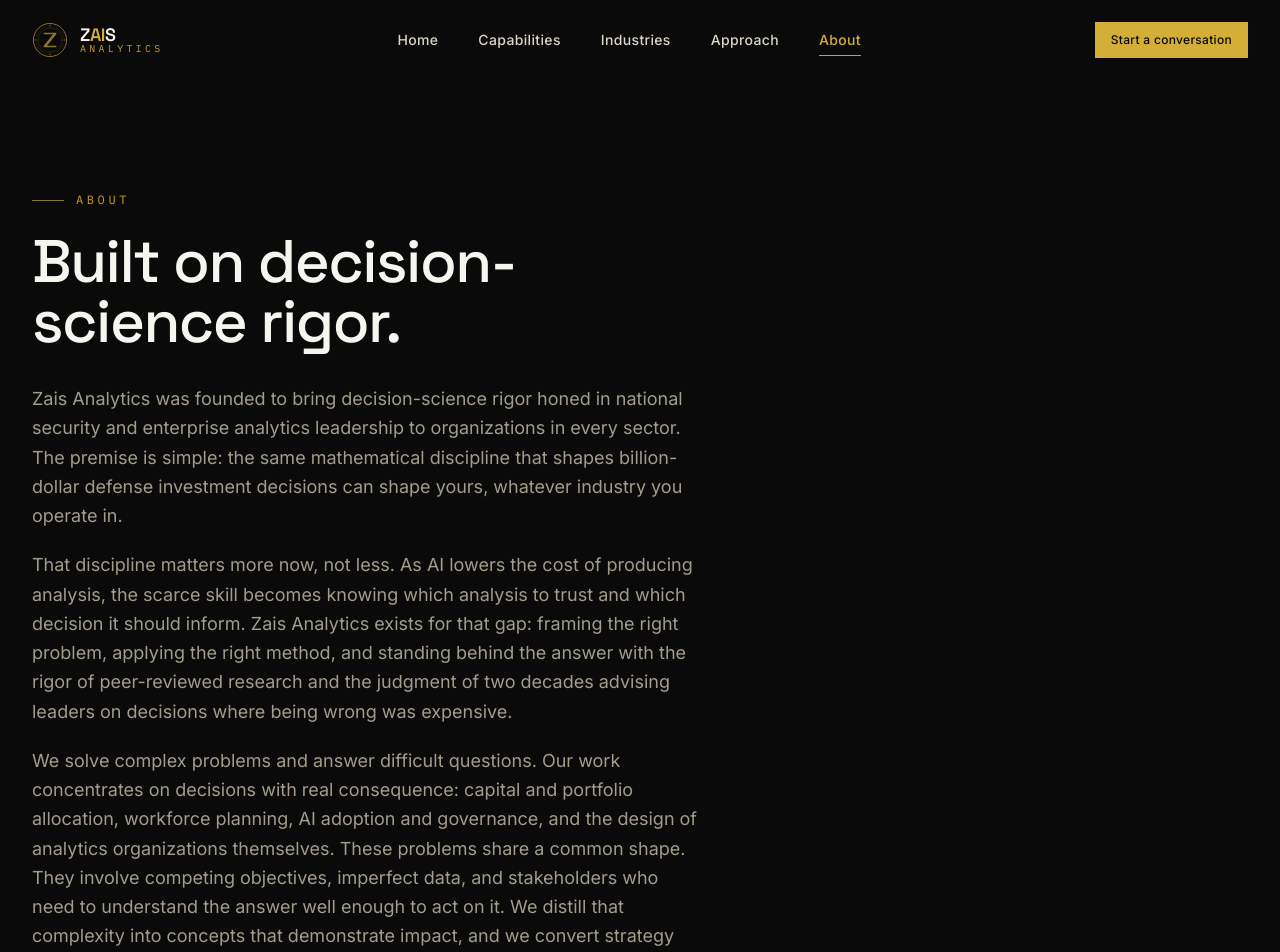
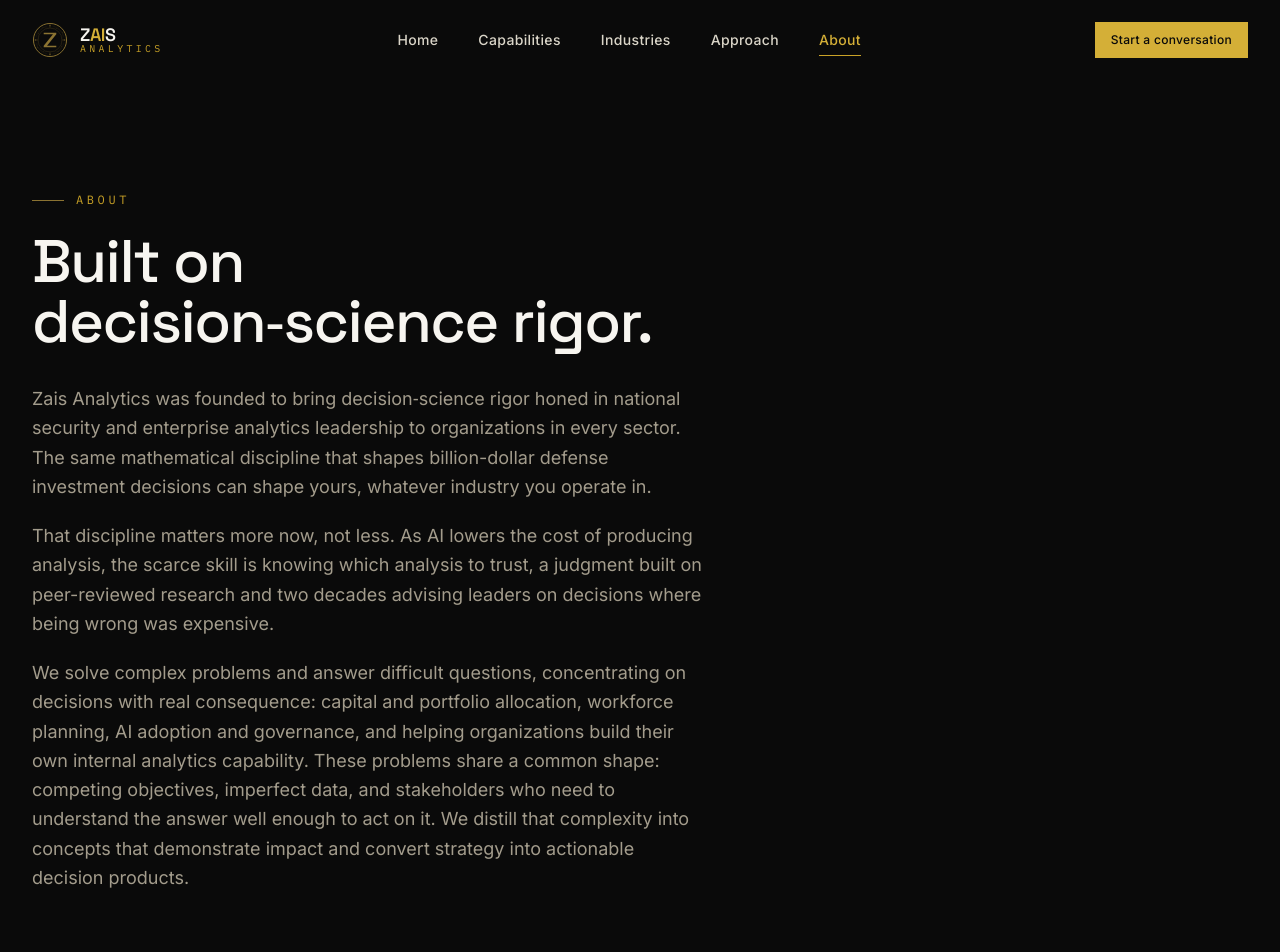
Before and after one commit to markzais/za_website, a Next.js app: page /about in a window 1280 px wide. Shown: the top 952 px of the page. Built offline with nearby package versions, Linux system fonts and the light colour scheme.

Commit message:
Revised About section text

```diff
--- a/src/app/about/page.tsx
+++ b/src/app/about/page.tsx
@@ -23,32 +23,30 @@ export default function AboutPage() {
           </Reveal>
           <Reveal delay={80}>
             <h1 className="mt-6 max-w-3xl text-balance font-display text-5xl font-medium tracking-tight text-paper-50 sm:text-6xl">
-              Built on decision-science rigor.
+              Built on decision&#8209;science rigor.
             </h1>
           </Reveal>
           <Reveal delay={140}>
             <div className="mt-8 max-w-2xl space-y-5 text-lg leading-relaxed text-paper-400">
               <p>
-                Zais Analytics was founded to bring decision-science rigor honed in national security
-                and enterprise analytics leadership to organizations in every sector. The premise is
-                simple: the same mathematical discipline that shapes billion-dollar defense investment
-                decisions can shape yours, whatever industry you operate in.
+                Zais Analytics was founded to bring decision&#8209;science rigor honed in national
+                security and enterprise analytics leadership to organizations in every sector. The
+                same mathematical discipline that shapes billion-dollar defense investment decisions
+                can shape yours, whatever industry you operate in.
               </p>
               <p>
                 That discipline matters more now, not less. As AI lowers the cost of producing
-                analysis, the scarce skill becomes knowing which analysis to trust and which decision
-                it should inform. Zais Analytics exists for that gap: framing the right problem,
-                applying the right method, and standing behind the answer with the rigor of
-                peer-reviewed research and the judgment of two decades advising leaders on decisions
-                where being wrong was expensive.
+                analysis, the scarce skill is knowing which analysis to trust, a judgment built on
+                peer-reviewed research and two decades advising leaders on decisions where being wrong
+                was expensive.
               </p>
               <p>
-                We solve complex problems and answer difficult questions. Our work concentrates on
-                decisions with real consequence: capital and portfolio allocation, workforce planning,
-                AI adoption and governance, and the design of analytics organizations themselves. These
-                problems share a common shape. They involve competing objectives, imperfect data, and
-                stakeholders who need to understand the answer well enough to act on it. We distill
-                that complexity into concepts that demonstrate impact, and we convert strategy into
+                We solve complex problems and answer difficult questions, concentrating on decisions
+                with real consequence: capital and portfolio allocation, workforce planning, AI
+                adoption and governance, and helping organizations build their own internal analytics
+                capability. These problems share a common shape: competing objectives, imperfect data,
+                and stakeholders who need to understand the answer well enough to act on it. We distill
+                that complexity into concepts that demonstrate impact and convert strategy into
                 actionable decision products.
               </p>
             </div>
--- a/src/app/industries/page.tsx
+++ b/src/app/industries/page.tsx
@@ -3,6 +3,7 @@ import { Container, Eyebrow, Badge } from "@/components/ui/badge";
 import { Reveal } from "@/components/ui/reveal";
 import { Button } from "@/components/ui/button";
 import { NodeNetwork } from "@/components/motifs/node-network";
+import { IndustriesDiagram } from "@/components/industries-diagram";
 import { sectors } from "@/data/sectors";
 
 export const metadata: Metadata = {
@@ -19,6 +20,8 @@ export default function IndustriesPage() {
       <section className="relative overflow-hidden border-b border-ink-700 py-24 md:py-28">
         <NodeNetwork className="right-[-40px] top-[-20px] h-[300px] w-[380px] opacity-40" />
         <Container className="relative">
+          <div className="flex flex-col gap-10 md:flex-row md:items-center md:justify-between md:gap-14">
+            <div className="min-w-0">
               <Reveal>
                 <Eyebrow>Industries</Eyebrow>
               </Reveal>
@@ -34,6 +37,11 @@ export default function IndustriesPage() {
                   boundary. It is proof of the rigor we bring to every sector we serve.
                 </p>
               </Reveal>
+            </div>
+            <Reveal delay={100} className="flex justify-center md:block md:shrink-0">
+              <IndustriesDiagram />
+            </Reveal>
+          </div>
         </Container>
       </section>
 
--- /dev/null
+++ b/src/components/industries-diagram.tsx
@@ -0,0 +1,83 @@
+"use client";
+
+import { useEffect, useState } from "react";
+import { createPortal } from "react-dom";
+import Image from "next/image";
+import { IconClose } from "@/components/icons";
+
+const ALT_TEXT =
+  "Defense and National Security at the center, connected to six sectors the methods extend to: Federal, State, and Public Sector, Logistics and Supply Chain, Financial Services, Healthcare and Life Sciences, Energy and Industrials, and Technology and Commercial Enterprise.";
+
+export function IndustriesDiagram() {
+  const [open, setOpen] = useState(false);
+
+  useEffect(() => {
+    if (!open) return;
+    const onKeyDown = (event: KeyboardEvent) => {
+      if (event.key === "Escape") setOpen(false);
+    };
+    document.addEventListener("keydown", onKeyDown);
+    document.body.style.overflow = "hidden";
+    return () => {
+      document.removeEventListener("keydown", onKeyDown);
+      document.body.style.overflow = "";
+    };
+  }, [open]);
+
+  return (
+    <>
+      <button
+        type="button"
+        onClick={() => setOpen(true)}
+        aria-haspopup="dialog"
+        aria-label="Expand the industries diagram to read it in full"
+        className="group relative block w-72 shrink-0 cursor-zoom-in sm:w-96 md:w-[28rem] lg:w-[32rem]"
+      >
+        <div className="relative aspect-[1672/941] scale-100 transition-transform duration-500 ease-[cubic-bezier(0.16,1,0.3,1)] group-hover:scale-110 group-focus-visible:scale-110">
+          <Image
+            src="/images/industries.png"
+            alt={ALT_TEXT}
+            fill
+            sizes="(min-width: 1024px) 512px, (min-width: 768px) 448px, (min-width: 640px) 384px, 288px"
+            className="object-contain opacity-85 drop-shadow-[0_0_40px_rgba(0,0,0,0.5)] transition-opacity duration-500 group-hover:opacity-100 group-focus-visible:opacity-100"
+          />
+        </div>
+      </button>
+
+      {open &&
+        createPortal(
+          <div
+            role="dialog"
+            aria-modal="true"
+            aria-label="Industries diagram, enlarged"
+            className="fixed inset-0 z-[100] flex items-center justify-center bg-ink-950/90 p-6 backdrop-blur-sm animate-fade-in"
+            onClick={() => setOpen(false)}
+          >
+            <div className="relative w-full max-w-xl sm:max-w-2xl md:max-w-4xl">
+              <button
+                type="button"
+                onClick={() => setOpen(false)}
+                aria-label="Close"
+                className="absolute -top-12 right-0 text-paper-200 transition-colors hover:text-gold-300"
+              >
+                <IconClose className="h-7 w-7" />
+              </button>
+              <div
+                className="relative aspect-[1672/941] w-full"
+                onClick={(event) => event.stopPropagation()}
+              >
+                <Image
+                  src="/images/industries.png"
+                  alt={ALT_TEXT}
+                  fill
+                  sizes="(min-width: 768px) 896px, 90vw"
+                  className="object-contain"
+                />
+              </div>
+            </div>
+          </div>,
+          document.body,
+        )}
+    </>
+  );
+}
```
Also changed, not shown: public/images/industries.png (added). Lines whose indentation alone changed are shown as unchanged.
